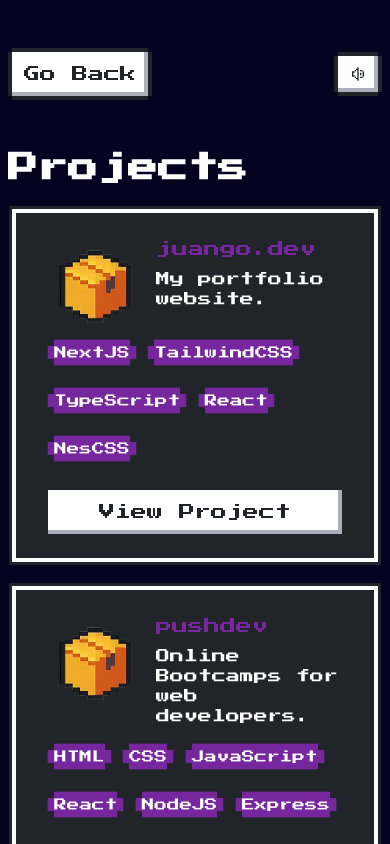
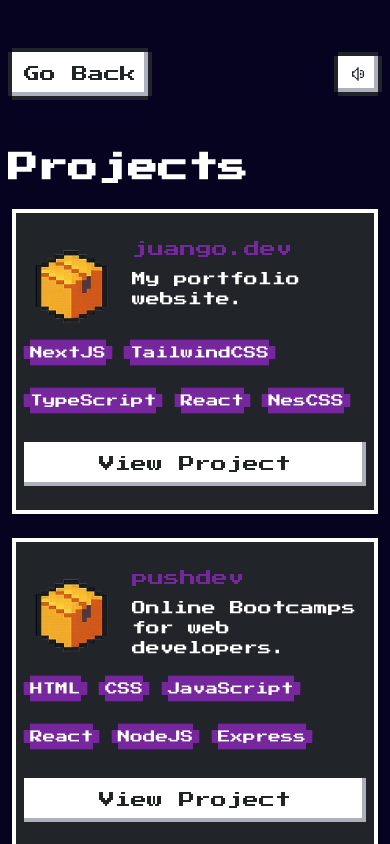
Before and after one commit to juancho11gm/pokejuango, a Next.js app: page /projects in a window 390 px wide. Shown: the top 844 px of the page. Built offline with nearby package versions, Linux system fonts and the light colour scheme.

Commit message:
style: add background color to html and update NES container padding for improved layout

```diff
--- a/src/app/globals.css
+++ b/src/app/globals.css
@@ -3,6 +3,7 @@
 
 html {
   scroll-behavior: smooth;
+  background-color: #000;
 }
 
 body {
@@ -24,6 +25,12 @@ ul {
 
 a {
   @apply text-[#ab52d4] hover:text-[#bb6be0d7] hover:underline transition-colors;
+}
+
+/* NES */
+
+.nes-container {
+  @apply px-2 md:px-8;
 }
 
 /* Markdown */
```
